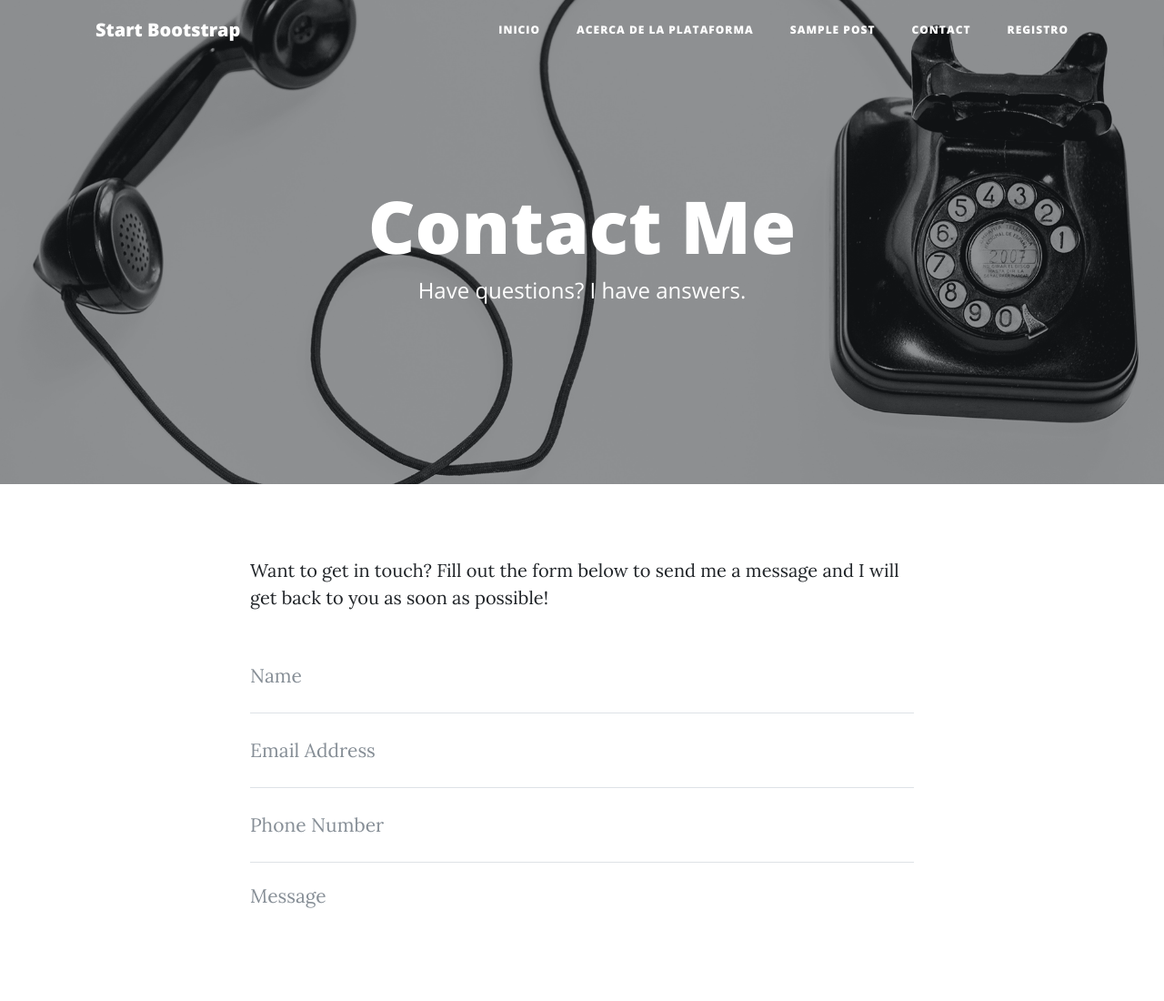
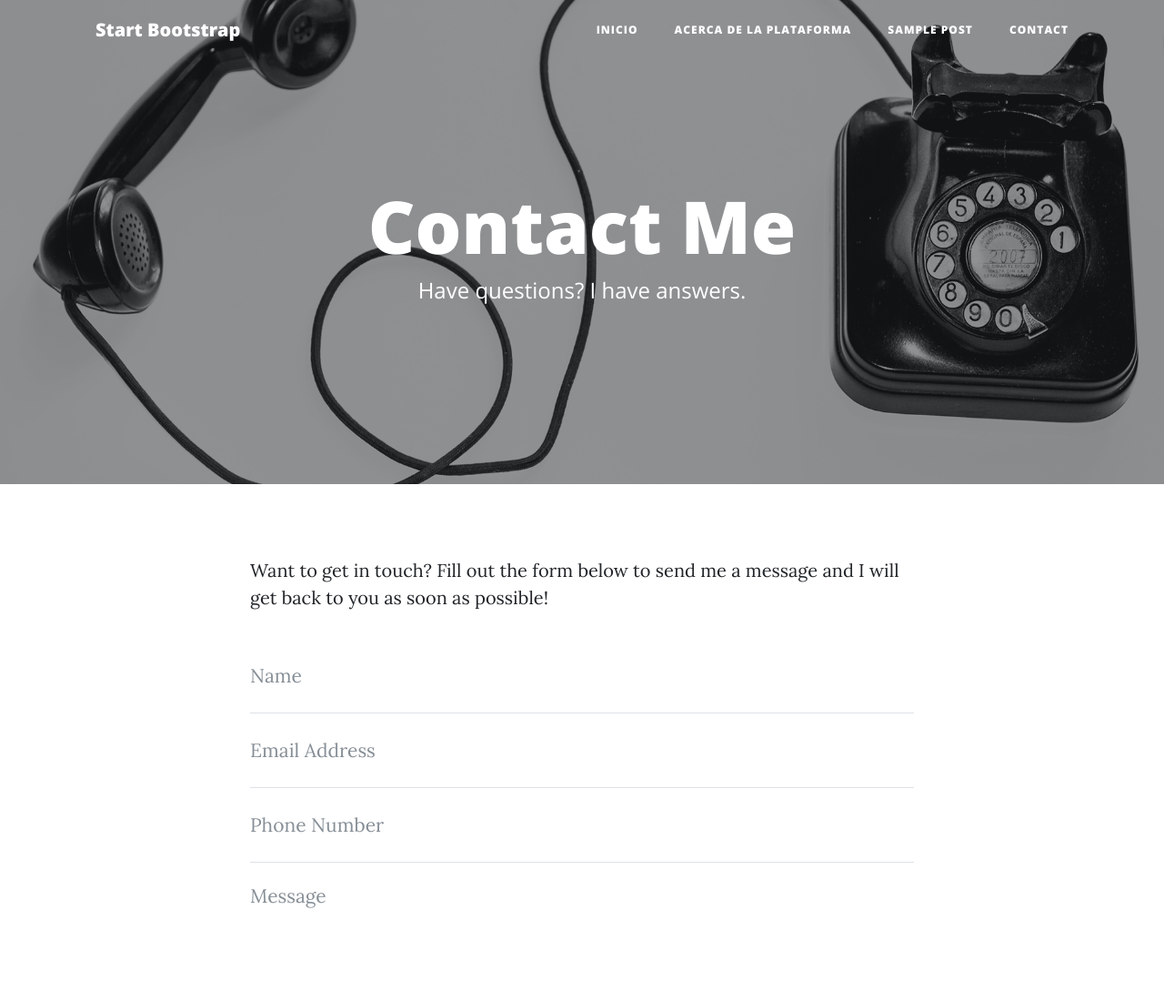
Before and after one commit to EmmanuelDiaz95/uniplataforma, a website: page contact.html in a window 1280 px wide. Shown: the top 1100 px of the page at 91% size. Drawn offline with nearby package versions, Linux system fonts and the light colour scheme.

Commit message:
se quitan

```diff
--- a/contact.html
+++ b/contact.html
@@ -46,9 +46,6 @@
             </li>
             <li class="nav-item">
               <a class="nav-link" href="contact.html">Contact</a>
-            </li>
-            <li class="nav-item">
-              <a class="nav-link" href="registro.html">Registro</a>
             </li>
           </ul>
         </div>
```
Also changed, not shown: about.html (+1 -3 lines).
